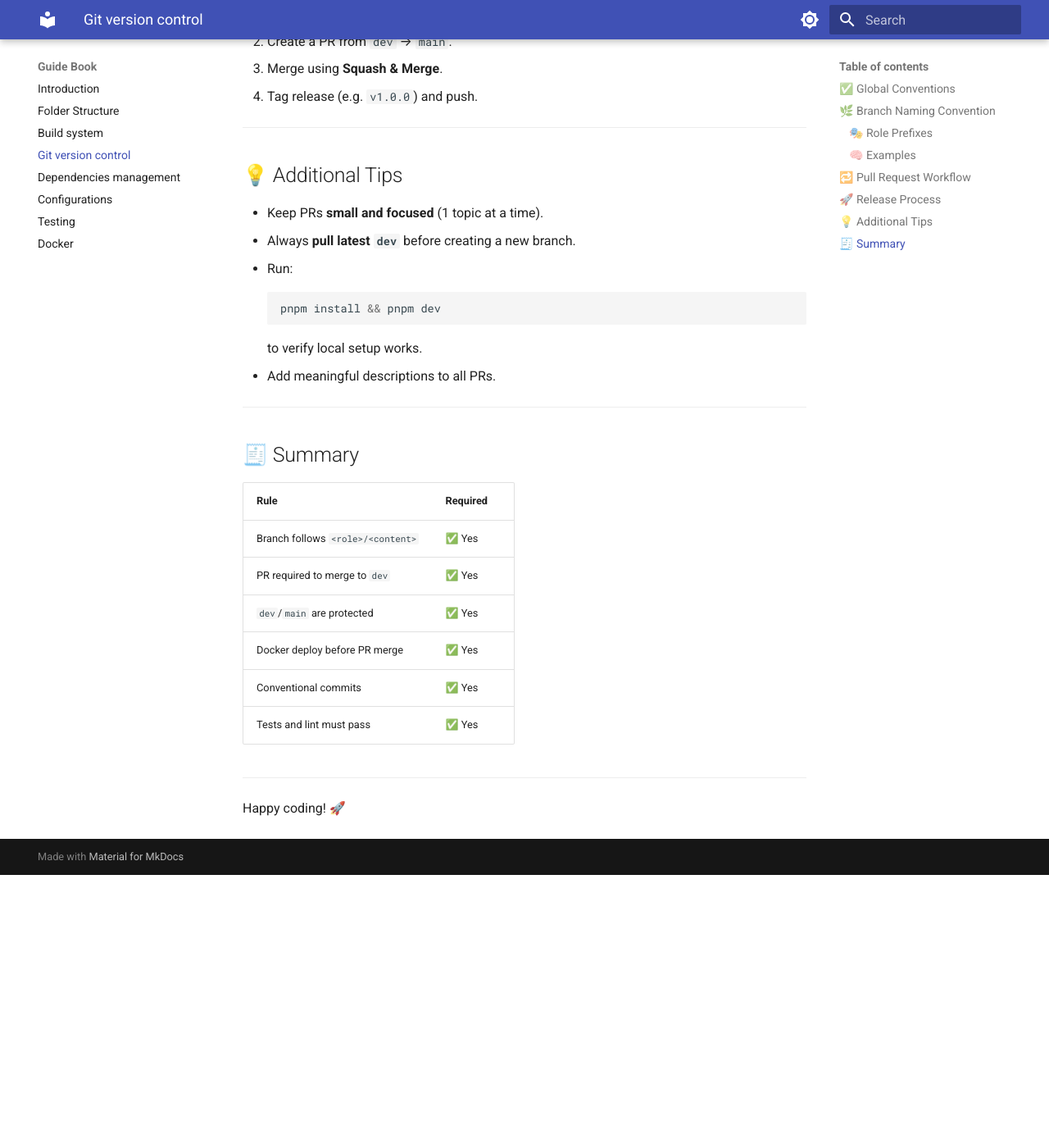
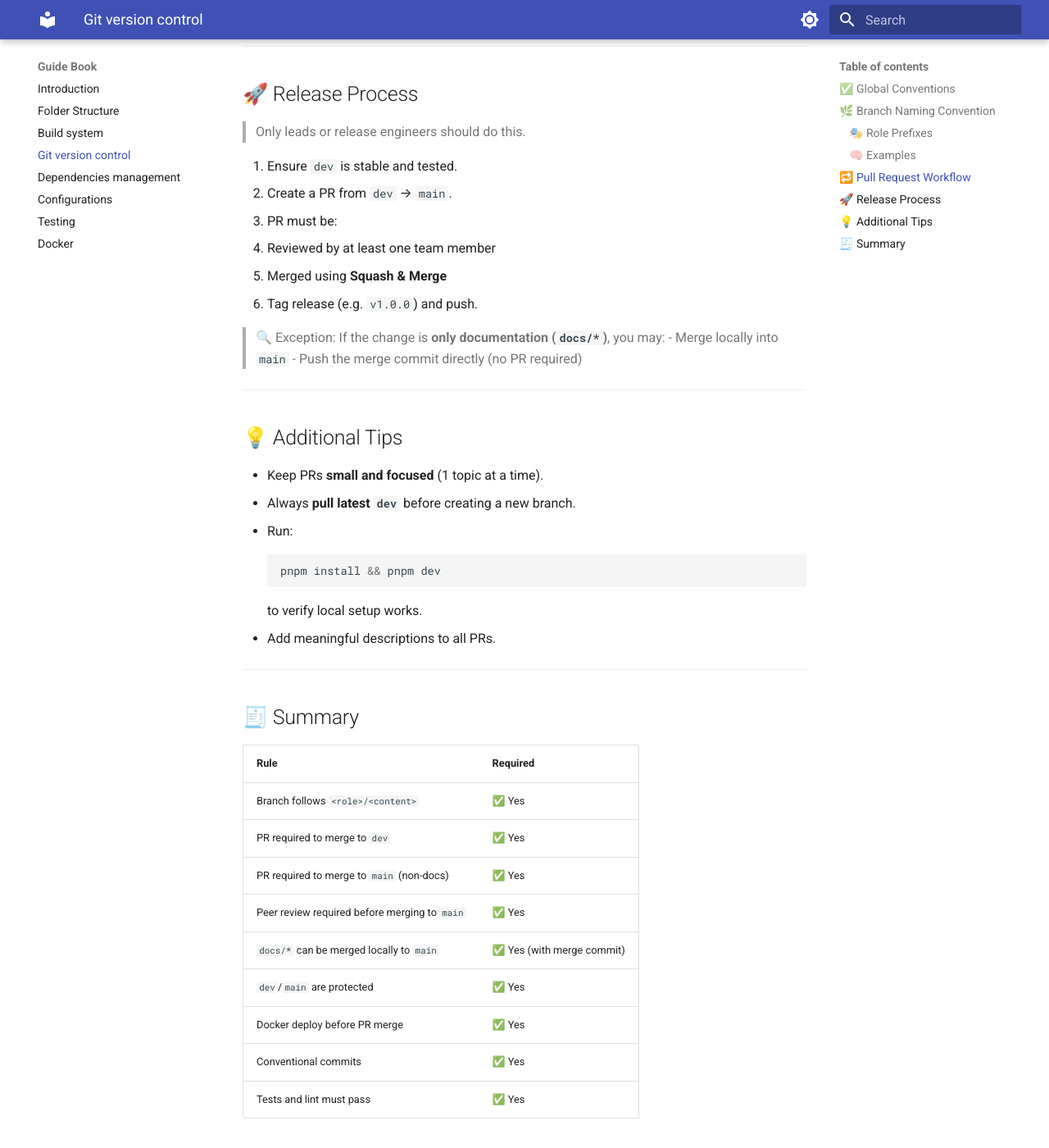
Before and after one commit to DragMaid/group-project, an MkDocs documentation site: the page built from docs/docs/git.md, in a window 1280 px wide and 1400 px high, scrolled down 2468 px. Shown: the whole window at 82% size. Built offline with MkDocs 1.6.1 and Material for MkDocs 9.7.7, drawn with Linux system fonts in a browser that asks for light colours; before the commit the page ends 3535 px from its top, so only the background shows below that; some of the changed text lies outside the part shown.

Commit message:
update git protected branch rules

````diff
--- a/docs/docs/git.md
+++ b/docs/docs/git.md
@@ -7,11 +7,15 @@
 ## ✅ Global Conventions
 
 - Use **feature branches** for all work.
-- All changes must go through a **Pull Request (PR)** into `dev`.
+- All changes must go through a **Pull Request (PR)** into `dev`, except for documentation-only branches.
 - The `dev` and `main` branches are **protected**:
-  - Cannot be pushed to directly
+  - Cannot be pushed to directly (except for allowed `docs/*` merges to `main`)
   - Must be updated via PR
 - Every PR **must be tested via Docker deploy** before merge.
+- All code merged into `main`:
+  - **Requires a PR**
+  - **Must be reviewed by at least one peer**
+  - Exception: `docs/*` branches can be locally merged and pushed directly to `main` with a merge commit.
 
 ---
 
@@ -88,8 +92,14 @@
 
 1. Ensure `dev` is stable and tested.
 2. Create a PR from `dev` → `main`.
-3. Merge using **Squash & Merge**.
+3. PR must be:
+   - Reviewed by at least one team member
+   - Merged using **Squash & Merge**
 4. Tag release (e.g. `v1.0.0`) and push.
+
+> 🔍 Exception: If the change is **only documentation (`docs/*`)**, you may:
+> - Merge locally into `main`
+> - Push the merge commit directly (no PR required)
 
 ---
 
@@ -98,24 +108,27 @@
 - Keep PRs **small and focused** (1 topic at a time).
 - Always **pull latest `dev`** before creating a new branch.
 - Run:
-  ```bash
-  pnpm install && pnpm dev
-  ```
-  to verify local setup works.
+   ```bash
+   pnpm install && pnpm dev
+   ```
+   to verify local setup works.
 - Add meaningful descriptions to all PRs.
 
 ---
 
 ## 🧾 Summary
 
-| Rule                          | Required |
-|-------------------------------|----------|
-| Branch follows `<role>/<content>` | ✅ Yes |
-| PR required to merge to `dev` | ✅ Yes |
-| `dev`/`main` are protected     | ✅ Yes |
-| Docker deploy before PR merge | ✅ Yes |
-| Conventional commits           | ✅ Yes |
-| Tests and lint must pass       | ✅ Yes |
+| Rule                                               | Required |
+|----------------------------------------------------|----------|
+| Branch follows `<role>/<content>`                 | ✅ Yes |
+| PR required to merge to `dev`                     | ✅ Yes |
+| PR required to merge to `main` (non-docs)         | ✅ Yes |
+| Peer review required before merging to `main`     | ✅ Yes |
+| `docs/*` can be merged locally to `main`          | ✅ Yes (with merge commit) |
+| `dev`/`main` are protected                         | ✅ Yes |
+| Docker deploy before PR merge                     | ✅ Yes |
+| Conventional commits                               | ✅ Yes |
+| Tests and lint must pass                           | ✅ Yes |
 
 ---
 
````
